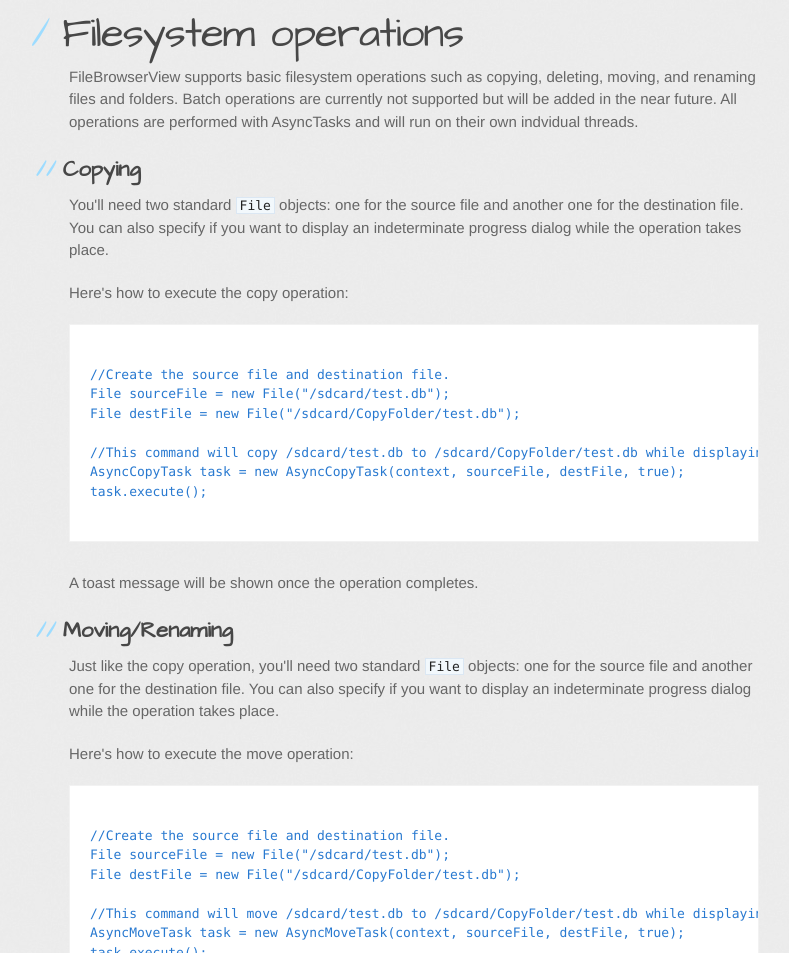
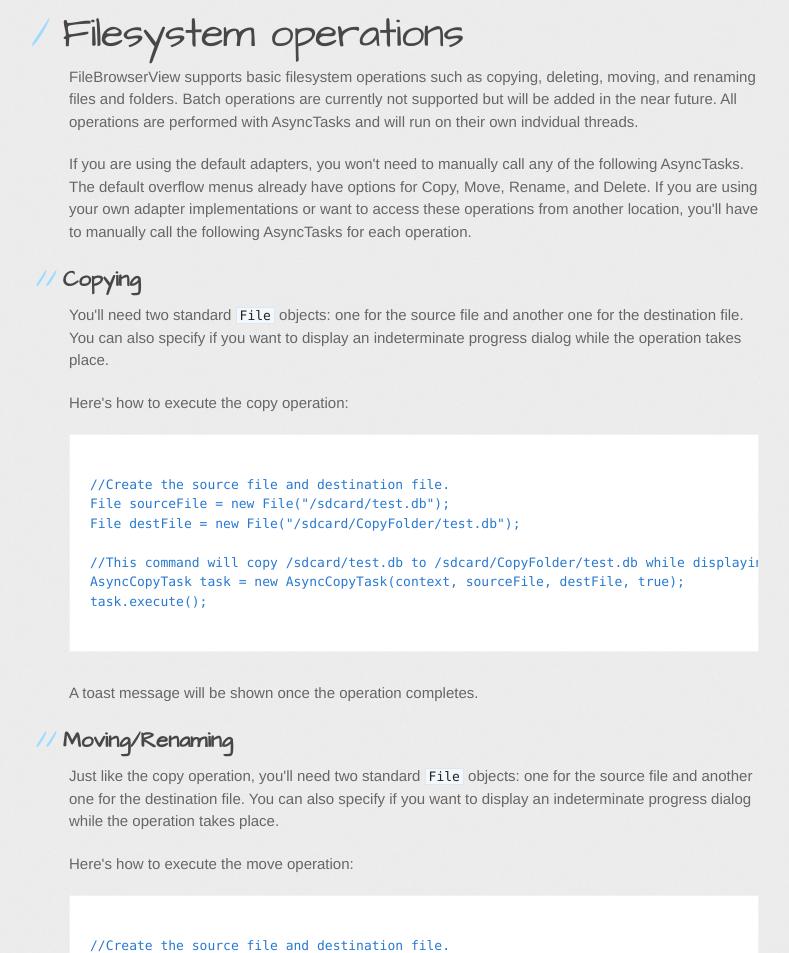
Before and after one commit to psaravan/FileBrowserView, a plain HTML site: page tutorial.html in a window 1280 px wide. Shown: the part 3792-4745 px from the top of the page, without its empty margins (101-890 px from the left). Drawn offline with Linux system fonts and the light colour scheme.

Commit message:
Update tutorial.html

```diff
--- a/tutorial.html
+++ b/tutorial.html
@@ -190,6 +190,12 @@ public View getView(int position, View convertView, ViewGroup parent) {
             AsyncTasks and will run on their own indvidual threads.
           </p>
 
+          <p>
+            If you are using the default adapters, you won't need to manually call any of the following AsyncTasks. The default overflow
+            menus already have options for Copy, Move, Rename, and Delete. If you are using your own adapter implementations or want to
+            access these operations from another location, you'll have to manually call the following AsyncTasks for each operation.
+          </p>
+
           <h2>Copying</h2>
 
           <p>
```
